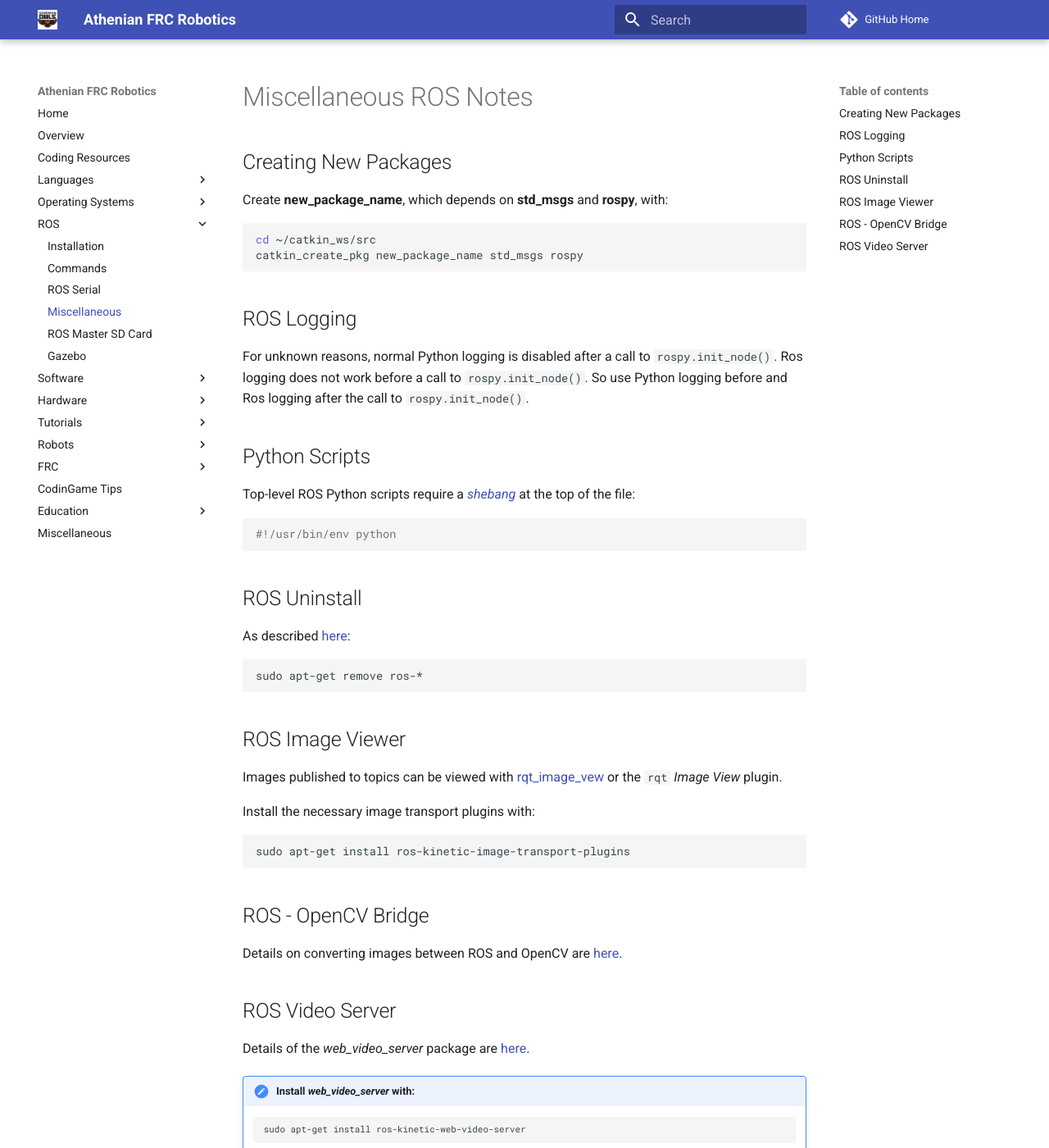
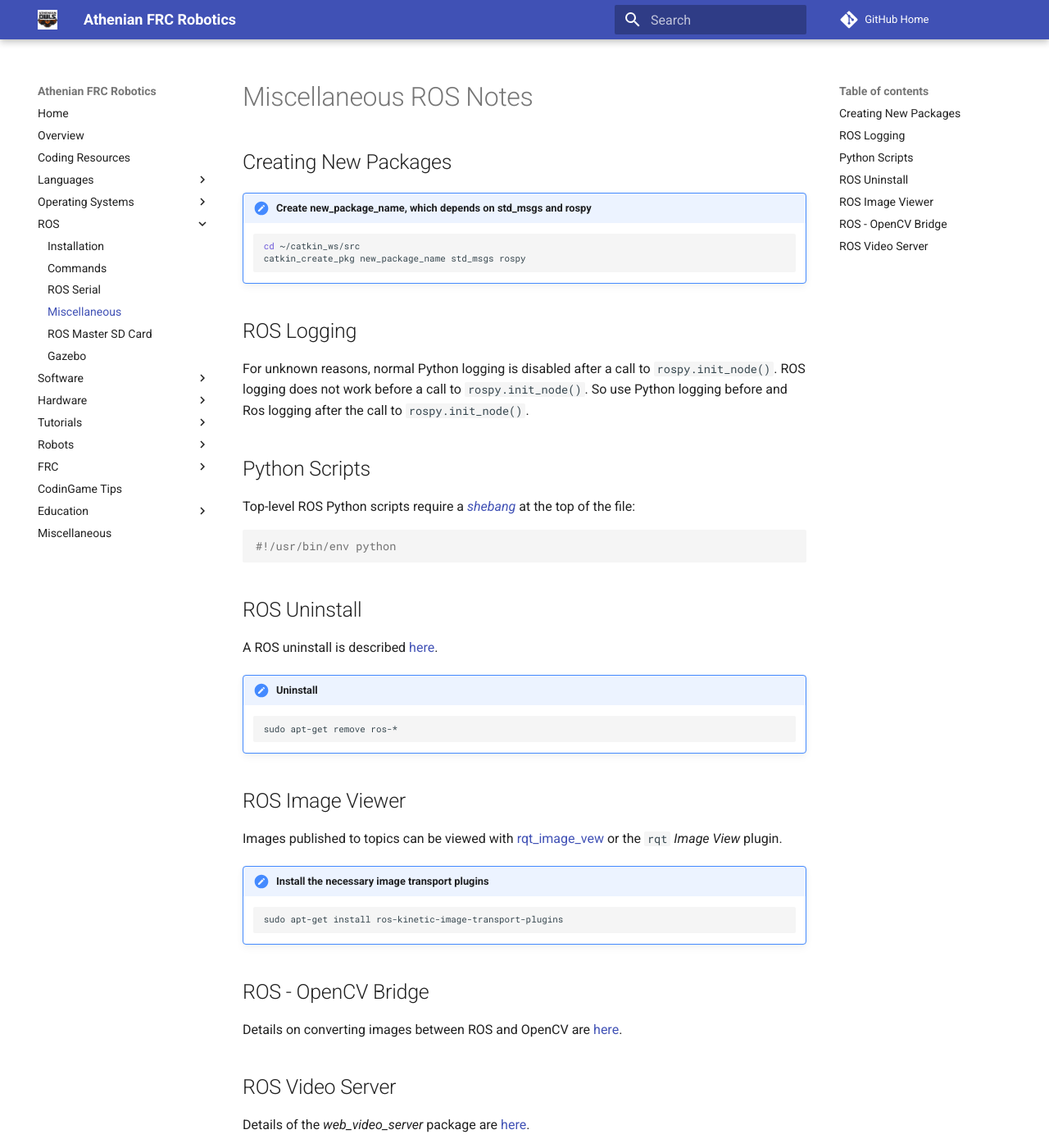
Before and after one commit to athenian-robotics/athenian-robotics-mkdocs, an MkDocs documentation site: the page built from docs/ros-misc.md, in a window 1280 px wide and 1400 px high. Shown: the whole window at 82% size. Built offline with MkDocs 1.6.1 and Material for MkDocs 9.7.7, drawn with Linux system fonts in a browser that asks for light colours; comment, search, counter and statistics services are not loaded.

Commit message:
Update docs

````diff
--- a/docs/ros-misc.md
+++ b/docs/ros-misc.md
@@ -2,16 +2,17 @@
 
 ## Creating New Packages
 
-Create **new_package_name**, which depends on **std_msgs** and **rospy**, with:
-```bash
-cd ~/catkin_ws/src
-catkin_create_pkg new_package_name std_msgs rospy
-```
+!!! note "Create **new_package_name**, which depends on **std_msgs** and **rospy**"
+
+    ```bash
+    cd ~/catkin_ws/src
+    catkin_create_pkg new_package_name std_msgs rospy
+    ```
 
 ## ROS Logging
 
 For unknown reasons, normal Python logging is disabled after a call to `rospy.init_node()`.
-Ros logging does not work before a call to `rospy.init_node()`. So use Python logging before
+ROS logging does not work before a call to `rospy.init_node()`. So use Python logging before
 and Ros logging after the call to `rospy.init_node()`.
 
 
@@ -24,21 +25,24 @@ Top-level ROS Python scripts require a [*shebang*](https://en.wikipedia.org/wiki
 
 ## ROS Uninstall
 
-As described [here](https://answers.ros.org/question/57213/how-i-completely-remove-all-ros-from-my-system/):
+A ROS uninstall is described [here](https://answers.ros.org/question/57213/how-i-completely-remove-all-ros-from-my-system/).
 
-```bash
-sudo apt-get remove ros-*
-```
+!!! note "Uninstall"
+
+    ```bash
+    sudo apt-get remove ros-*
+    ```
 
 ## ROS Image Viewer
 
 Images published to topics can be viewed with [rqt_image_vew](http://wiki.ros.org/rqt_image_view)
 or the `rqt` *Image View* plugin.
 
-Install the necessary image transport plugins with:
-```bash
-sudo apt-get install ros-kinetic-image-transport-plugins
-```
+!!! note "Install the necessary image transport plugins"
+
+    ```bash
+    sudo apt-get install ros-kinetic-image-transport-plugins
+    ```
 
 ## ROS - OpenCV Bridge
 
````
Also changed, not shown: docs/ros-installation.md (+31 -30 lines).
